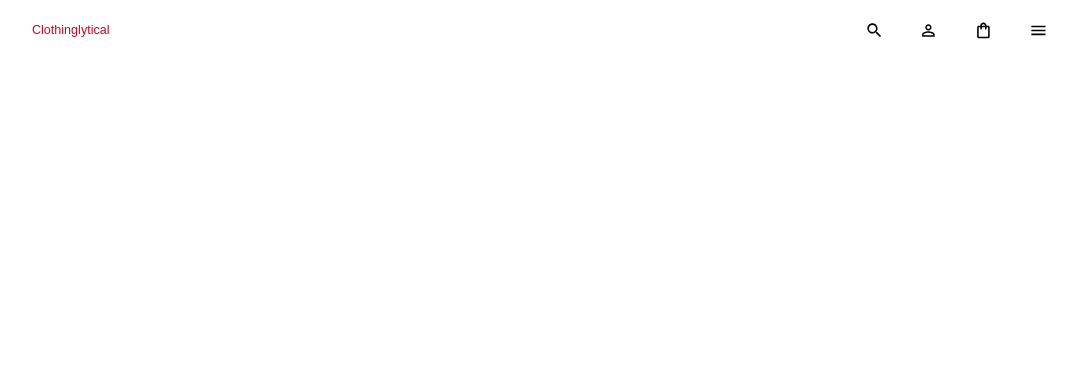
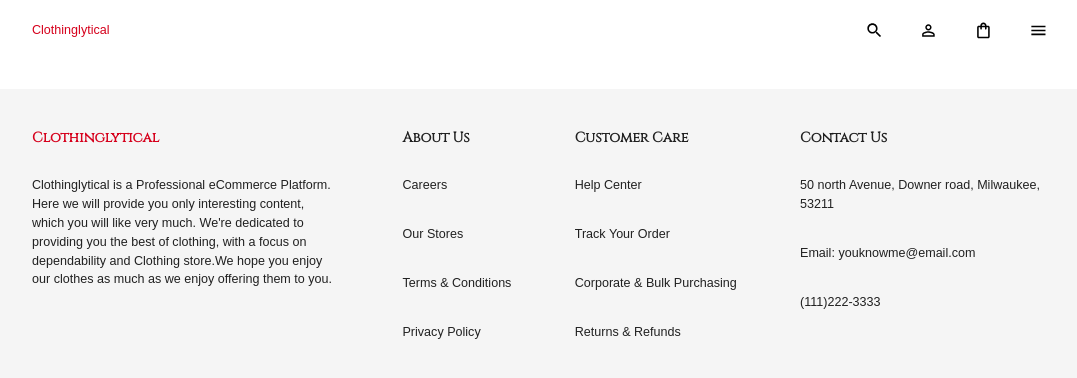
Before and after one commit to AkhilAnandK/Akhil-s-Fashion-Store, a React (Create React App) app in the folder client/: page /checkout/success in a window 1280 px wide. Shown: the top 378 px of the page, without its empty margins (96-1173 px from the left). Built offline with nearby package versions, Linux system fonts and the light colour scheme; a web font is replaced by a local one.

Commit message:
created footer

```diff
--- a/client/src/App.js
+++ b/client/src/App.js
@@ -6,6 +6,7 @@ import Checkout from "./scenes/checkout/Checkout";
 import Confirmation from "./scenes/checkout/Confirmation";
 import Navbar from "./scenes/global/Navbar";
 import CartMenu from "./scenes/global/CartMenu";
+import Footer from "./scenes/global/Footer";
 const ScrollToTop = () => {
   const { pathname } = useLocation();
 
@@ -28,6 +29,7 @@ function App() {
           <Route path="checkout/success" element={<Confirmation />} />
         </Routes>
         <CartMenu/>
+        <Footer/>
       </BrowserRouter>
     </div>
   );
--- /dev/null
+++ b/client/src/scenes/global/Footer.jsx
@@ -0,0 +1,71 @@
+import { useTheme } from "@emotion/react";
+import { Box, Typography } from "@mui/material";
+import { shades } from "../../theme";
+
+function Footer() {
+  const {
+    palette: { neutral },
+  } = useTheme();
+  return (
+    <Box marginTop="70px" padding="40px 0" backgroundColor={neutral.light}>
+      <Box
+        width="80%"
+        margin="auto"
+        display="flex"
+        justifyContent="space-between"
+        flexWrap="wrap"
+        rowGap="30px"
+        columnGap="clamp(20px, 30px, 40px)"
+      >
+        <Box width="clamp(20%, 30%, 40%)">
+          <Typography
+            variant="h4"
+            fontWeight="bold"
+            mb="30px"
+            color={shades.secondary[500]}
+          >
+            Clothinglytical
+          </Typography>
+          <div>
+          Clothinglytical is a Professional eCommerce Platform. Here we will provide you only interesting content, which you will like very much. We're dedicated to providing you the best of clothing, with a focus on dependability and Clothing store.We hope you enjoy our clothes as much as we enjoy offering them to you.
+          </div>
+        </Box>
+
+        <Box>
+          <Typography variant="h4" fontWeight="bold" mb="30px">
+            About Us
+          </Typography>
+          <Typography mb="30px">Careers</Typography>
+          <Typography mb="30px">Our Stores</Typography>
+          <Typography mb="30px">Terms & Conditions</Typography>
+          <Typography mb="30px">Privacy Policy</Typography>
+        </Box>
+
+        <Box>
+          <Typography variant="h4" fontWeight="bold" mb="30px">
+            Customer Care
+          </Typography>
+          <Typography mb="30px">Help Center</Typography>
+          <Typography mb="30px">Track Your Order</Typography>
+          <Typography mb="30px">Corporate & Bulk Purchasing</Typography>
+          <Typography mb="30px">Returns & Refunds</Typography>
+        </Box>
+
+        <Box width="clamp(20%, 25%, 30%)">
+          <Typography variant="h4" fontWeight="bold" mb="30px">
+            Contact Us
+          </Typography>
+          <Typography mb="30px">
+            50 north Avenue, Downer road, Milwaukee, 53211
+          </Typography>
+          <Typography mb="30px" sx={{ wordWrap: "break-word" }}>
+            Email: youknowme@email.com
+          </Typography>
+          <Typography mb="30px">(111)222-3333</Typography>
+        </Box>
+      </Box>
+    </Box>
+  );
+}
+
+export default Footer;
```
